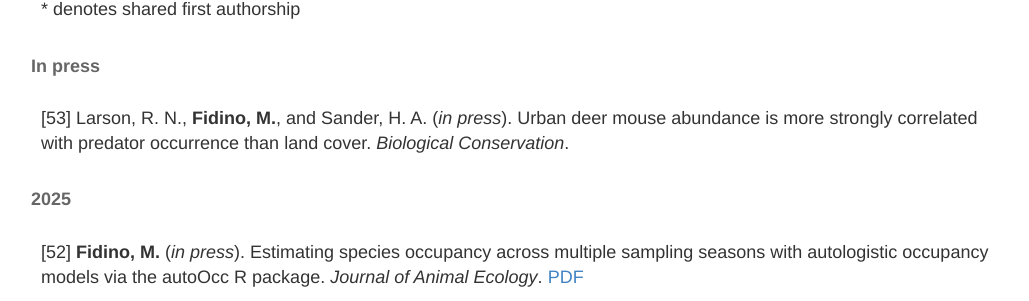
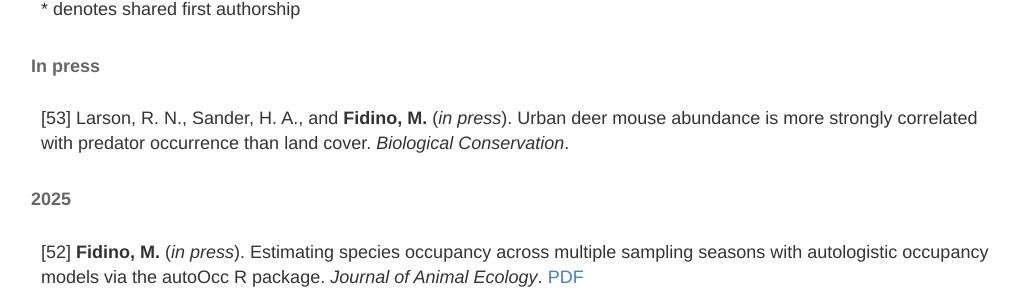
Before and after one commit to mfidino/mfidino.github.io, a Jekyll site: the page built from publications.md, in a window 1280 px wide and 900 px high, scrolled down 338 px. Shown: the part 152-453 px from the top of the window, without its empty margins (119-1148 px from the left). Built offline with Jekyll 4.4.1, drawn with Linux system fonts in a browser that asks for light colours.

Commit message:
corrected citation

```diff
--- a/publications.md
+++ b/publications.md
@@ -16,7 +16,7 @@ This site contains copyrighted material, the use of which has not always been sp
 
 #### In press
 
-[53] Larson, R. N., **Fidino, M.**, and Sander, H. A. (*in press*). Urban deer mouse
+[53] Larson, R. N., Sander, H. A., and **Fidino, M.** (*in press*). Urban deer mouse
 abundance is more strongly correlated with predator occurrence than land cover.
 *Biological Conservation*.
 
```
Also changed, not shown: 1 other file.
